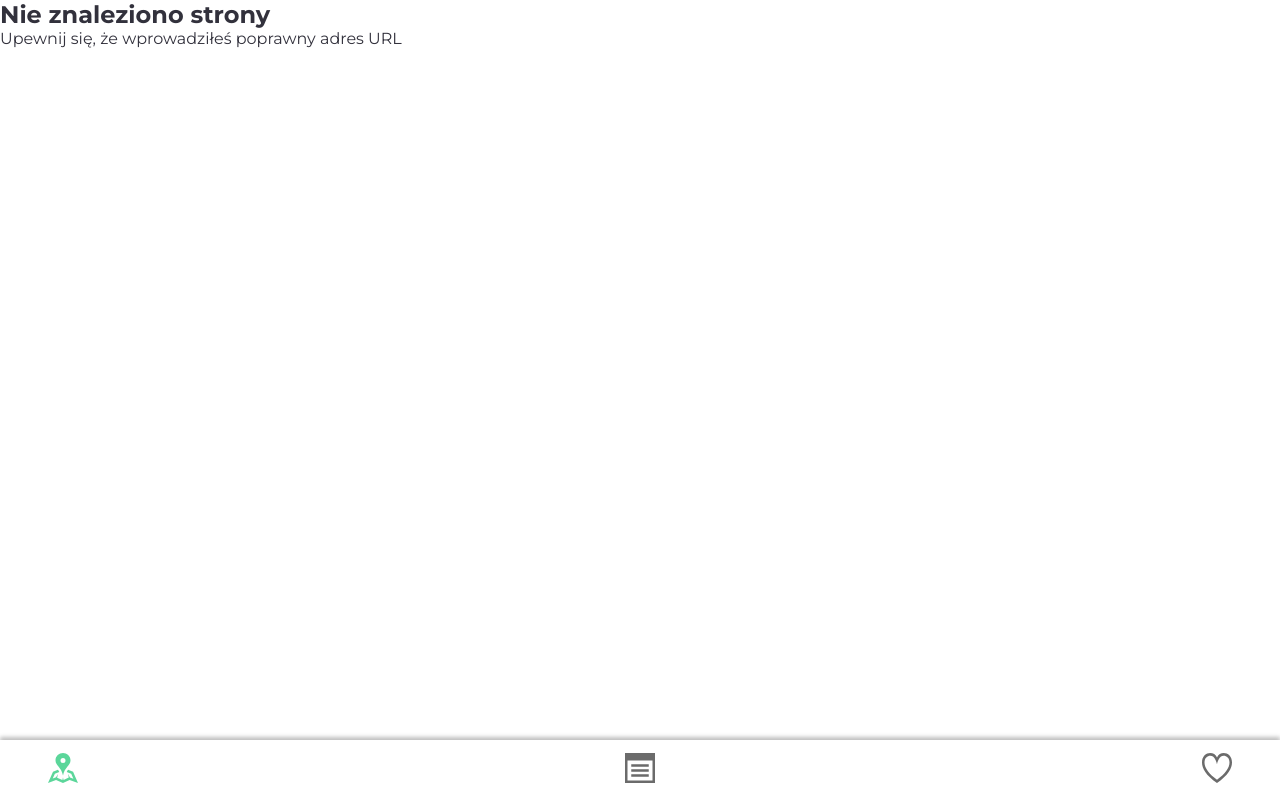
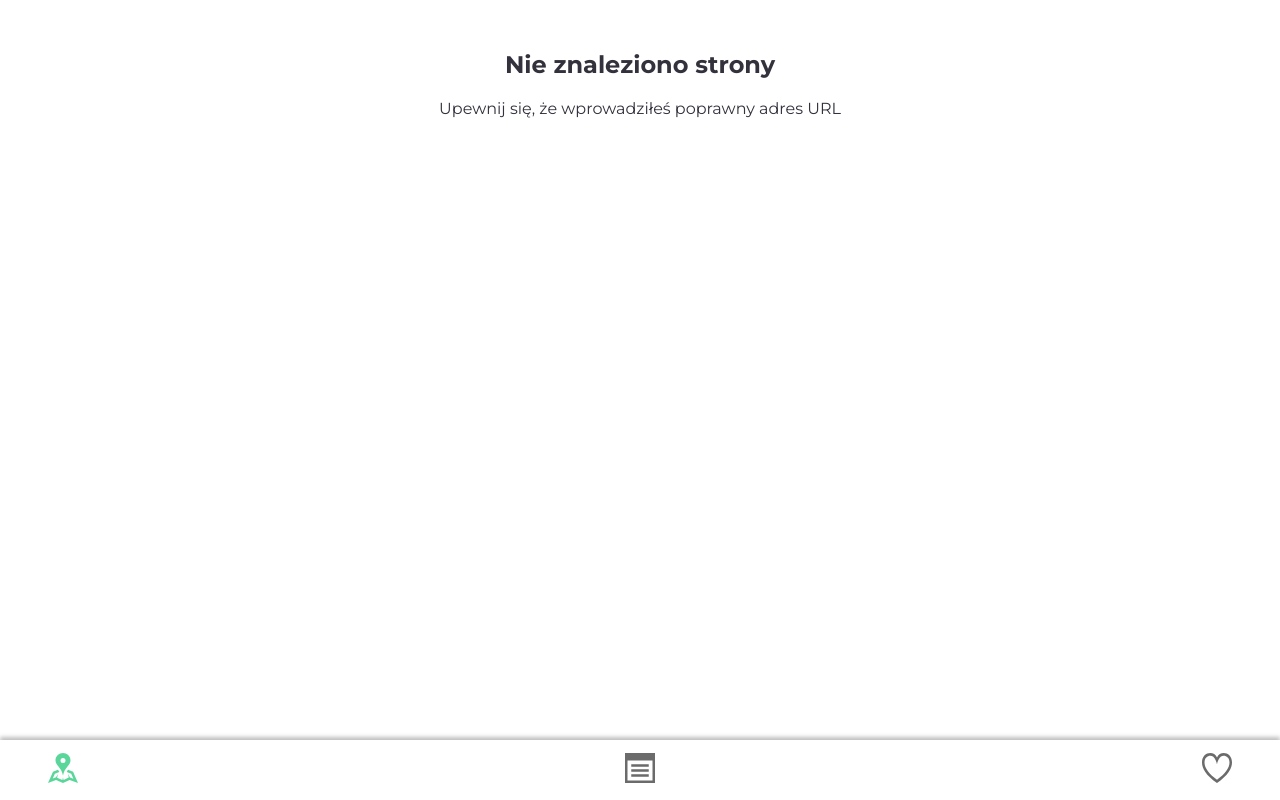
Before and after one commit to akai-org/polifood-client, a React (Create React App) app: page /restaurant-info in a window 1280 px wide. Built offline with nearby package versions, Linux system fonts and the light colour scheme.

Commit message:
Add very basic CSS for not found page

```diff
--- a/src/App.js
+++ b/src/App.js
@@ -4,7 +4,7 @@ import { useTransition, animated } from 'react-spring';
 
 import './App.scss';
 import MapPage from './pages/Map/MapPage';
-import NotFoundPage from './pages/NotFoundPage';
+import NotFoundPage from './pages/NotFoundPage/NotFoundPage';
 import RestaurantPageInfo from './pages/RestaurantPageInfo/RestaurantPageInfo';
 import NavBar from './components/NavBar/NavBar';
 import Listing from './pages/Listing/Listing';
--- a/src/pages/NotFoundPage.js
+++ b/src/pages/NotFoundPage/NotFoundPage.js
@@ -1,9 +1,10 @@
 import React from 'react';
+import './NotFoundPage.scss';
 
 export default function () {
   return (
-    <div>
-      <h2>Nie znaleziono strony</h2>
+    <div class="page">
+      <h2 class="title">Nie znaleziono strony</h2>
       <p>
         Upewnij się, że wprowadziłeś poprawny adres URL
       </p>
--- /dev/null
+++ b/src/pages/NotFoundPage/NotFoundPage.scss
@@ -0,0 +1,8 @@
+.page {
+  text-align: center;
+  padding: 30px;
+}
+
+.title {
+  padding: 20px;
+}
```
